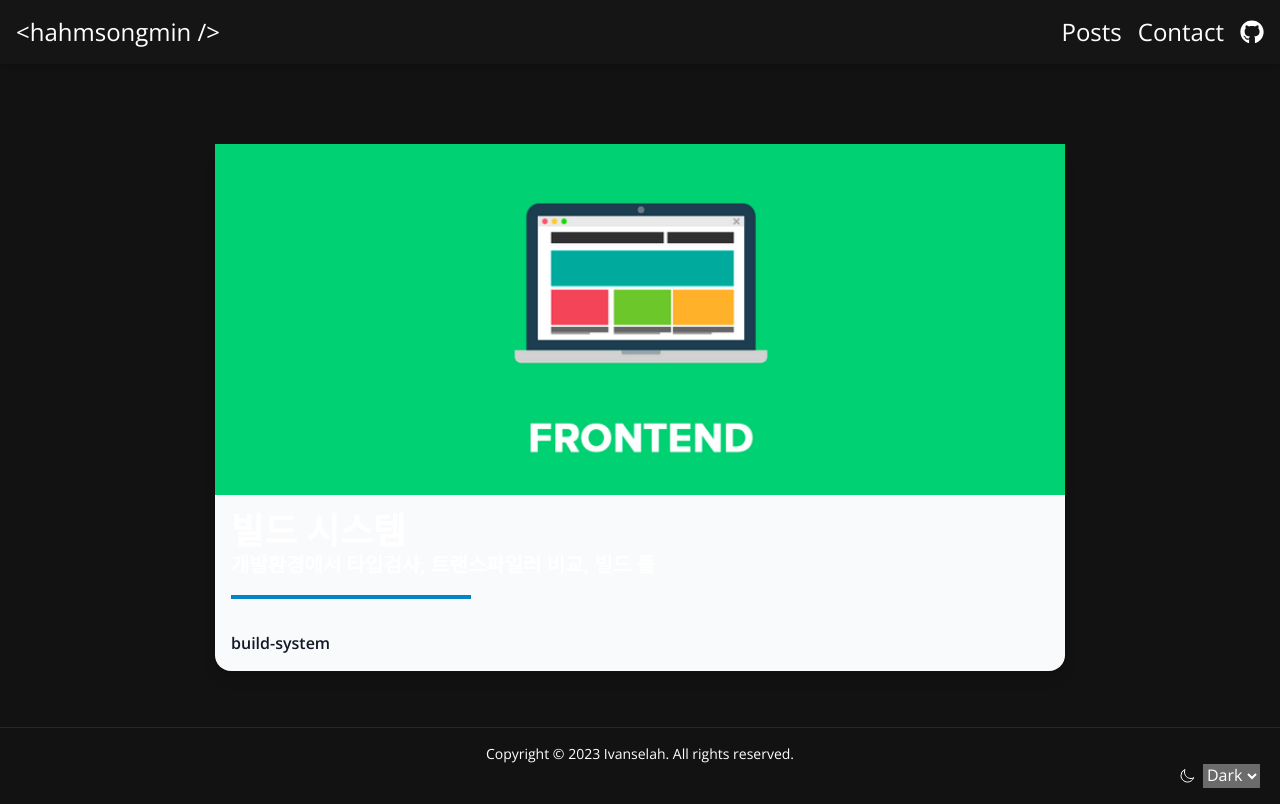
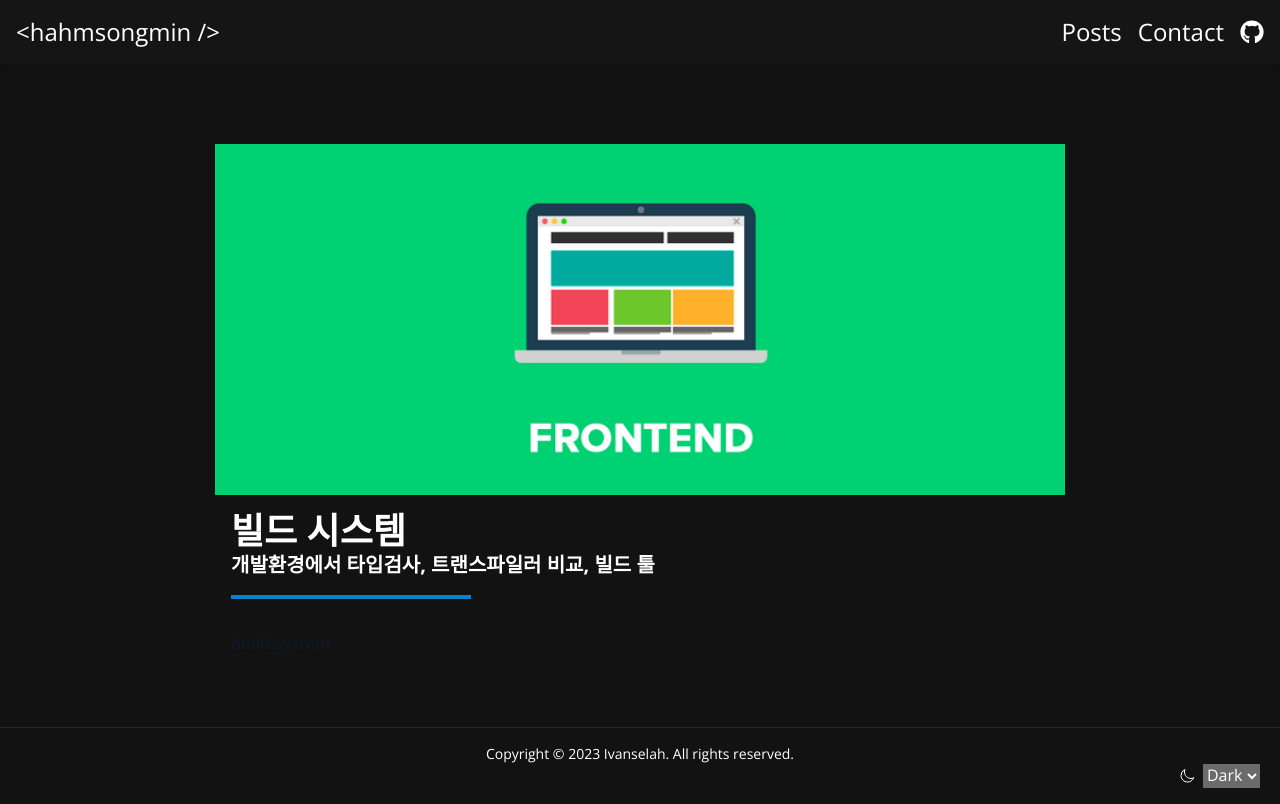
Before and after one commit to ivanselah/ivanselah.com, a Next.js app: page /posts/build-system in a window 1280 px wide. Built offline with nearby package versions, Linux system fonts and the light colour scheme.

Commit message:
style:article수정

```diff
--- a/src/app/posts/[slug]/page.tsx
+++ b/src/app/posts/[slug]/page.tsx
@@ -13,7 +13,7 @@ export default async function PostPage({ params: { slug } }: PostPageProps) {
   const { content, path, title, description } = await getPostData(slug);
 
   return (
-    <article className="max-w-[850px] mx-auto rounded-2xl bg-gray-50 shadow-lg m-4">
+    <article className="max-w-[850px] mx-auto  m-4">
       <Image
         className="w-full h-1/5 max-h-[500px]"
         src={`/images/posts/${path}.png`}
```
